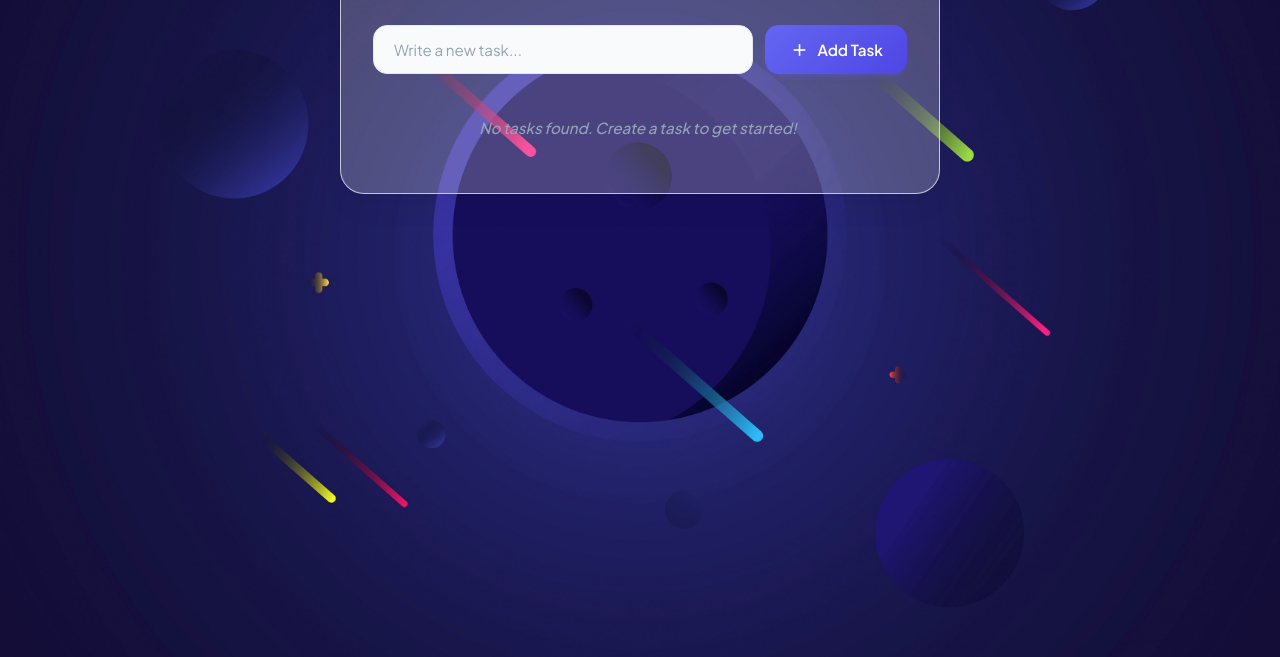
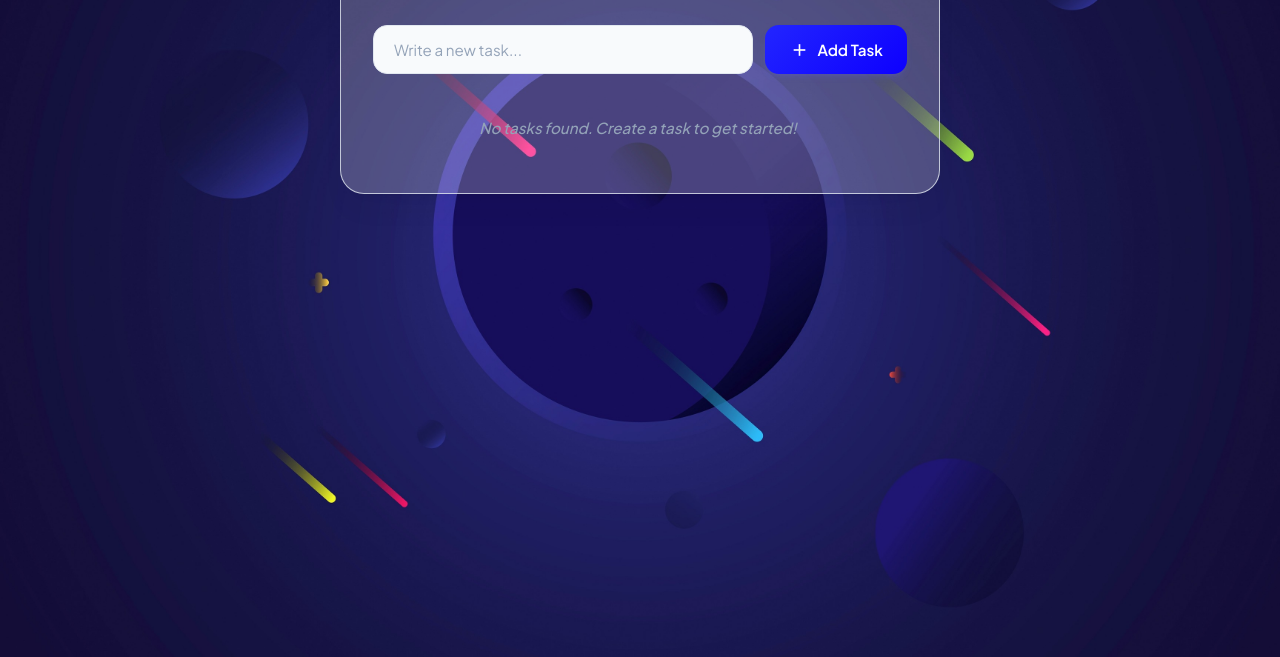
Before and after one commit to williamsteinkedemello-coder/Task2Do, a website with bundled scripts: page frontend/index.html in a window 1280 px wide. Shown: the part 143-800 px from the top of the page. Built offline with nearby package versions, Linux system fonts and the light colour scheme.

```diff
--- a/frontend/assets/css/style.css
+++ b/frontend/assets/css/style.css
@@ -6,7 +6,7 @@
   --card-bg: rgba(255, 255, 255, 0.224);
   --card-border: 1px solid rgba(226, 232, 240, 0.8);
 
-  --primary-gradient: linear-gradient(135deg, #6366f1 0%, #4f46e5 100%);
+  --primary-gradient: linear-gradient(135deg, #2225ff 0%, #0d00fe 100%);
   --primary-hover: linear-gradient(135deg, #4f46e5 0%, #4338ca 100%);
   --primary-glow: rgba(99, 102, 241, 0.15);
 
```
